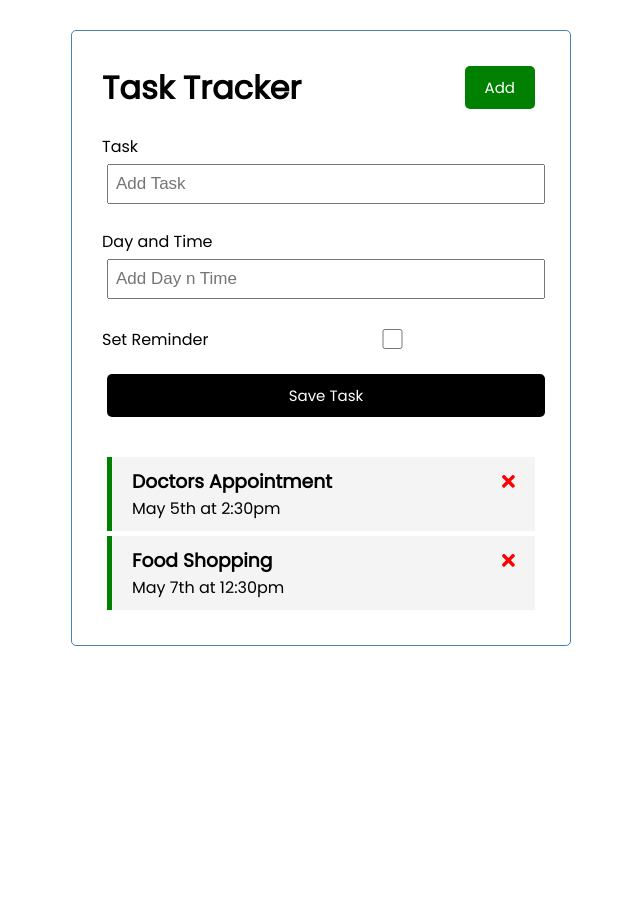
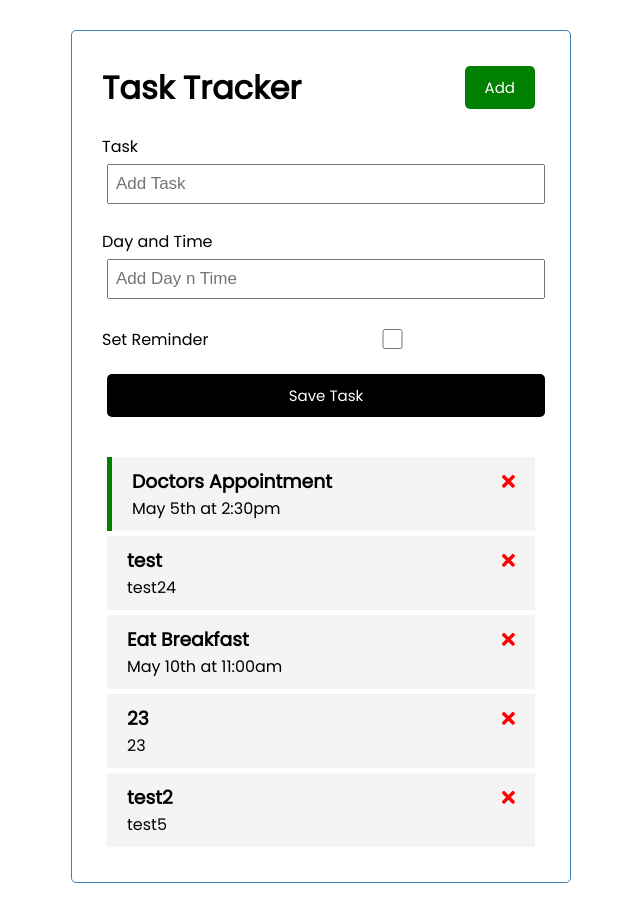
Before and after one commit to LordBurtz/ang-crash, an Angular app: page / in a window 1280 px wide. Shown: the whole page, without its empty margins (319-959 px from the left). Before the commit the page ends 800 px from the top, so only its background shows below. Built offline with nearby package versions, Linux system fonts and the light colour scheme; data requests are answered from the project's data file.

Commit message:
tryin to fix

```diff
--- a/db.json
+++ b/db.json
@@ -7,10 +7,28 @@
       "reminder": true
     },
     {
-      "id": 3,
-      "text": "Food Shopping",
-      "day": "May 7th at 12:30pm",
-      "reminder": true
+      "text": "test",
+      "day": "test24",
+      "reminder": false,
+      "id": 5
+    },
+    {
+      "text": "Eat Breakfast",
+      "day": "May 10th at 11:00am",
+      "reminder": false,
+      "id": 6
+    },
+    {
+      "text": "23",
+      "day": "23",
+      "reminder": false,
+      "id": 7
+    },
+    {
+      "text": "test2",
+      "day": "test5",
+      "reminder": false,
+      "id": 8
     }
   ]
 }
--- a/src/app/components/tasks/tasks.component.ts
+++ b/src/app/components/tasks/tasks.component.ts
@@ -29,5 +29,8 @@ export class TasksComponent implements OnInit {
 
   addTask(task: Task) {
     this.taskservice.addTask(task).subscribe((tasks) => (this.tasks.push(task)))
+    this.tasks = [];
+    this.taskservice.getTasks().subscribe((tasks) => this.tasks = tasks)
+    console.log("tasks resetted")
   }
 }
--- a/src/app/services/ui.service.ts
+++ b/src/app/services/ui.service.ts
@@ -6,5 +6,5 @@ import { Observable, Subject } from 'rxjs';
 })
 export class UiService {
 
-  constructor() { }
+  constructor() { } //1.39
 }
```
Also changed, not shown: src/app/components/header/header.component.html (line endings or trailing spaces).
